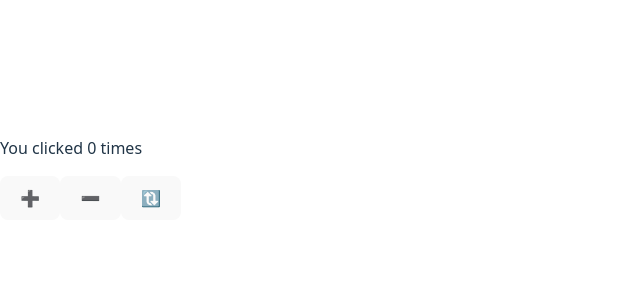
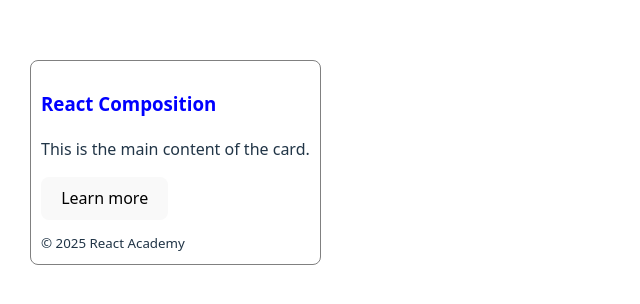
Before and after one commit to ypandey9/my-exercise-react-app, a React (Vite) app: page / in a window 1280 px wide. Shown: the part 230-534 px from the top of the page, without its empty margins (0-640 px from the left). Built offline with nearby package versions, Linux system fonts and the light colour scheme.

Commit message:
Card with Header and Footer Props (advanced pattern)

```diff
--- a/src/App.tsx
+++ b/src/App.tsx
@@ -1,16 +1,15 @@
-import { useState } from "react";
+import Card from "./components/Card";
+
 
 export default function App() {
+  return (
+ <Card
+ header={<h3 style={{color:"blue"}}>React Composition</h3>}
+ footer={<small>© 2025 React Academy</small>}
+ >
+<p>This is the main content of the card.</p>
+<button>Learn more</button>
+ </Card>
 
-  const [count,setCount]=useState(0);
-
-  return (
-    <div>
-      <p>You clicked {count} times</p>
-      <button onClick={()=>setCount(count+1)}>➕</button>
-      <button onClick={()=>setCount(count-1)}>➖</button>
-      <button onClick={()=>setCount(0)}>🔃</button>
-    </div>
   );
-
 }
--- a/src/components/Card.tsx
+++ b/src/components/Card.tsx
@@ -1,13 +1,18 @@
-function Card({title,children}) {
-
-    return (
-
-        <div style={{border:"1px solid gray",padding:"10px"}}>
-            <h3>{title}</h3>
-            <div>{children}</div>
-        </div>
-    );
-
+function Card({ header, footer, children }) {
+  return (
+    <div style={{
+      border: "1px solid gray",
+      padding: "10px",
+      borderRadius: "8px",
+      marginBottom: "15px",
+      marginLeft:"30px",
+    }}>
+      <div>{header}</div>
+      <div>{children}</div>
+      <div style={{ marginTop: "10px" }}>{footer}</div>
+    </div>
+  );
 }
 
+
 export default Card;
```
